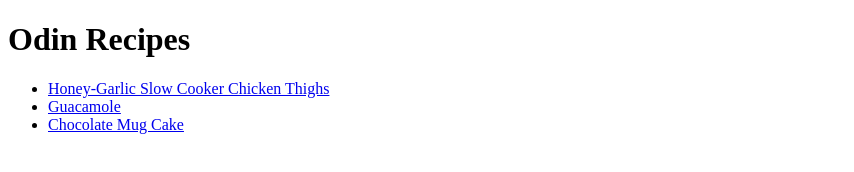
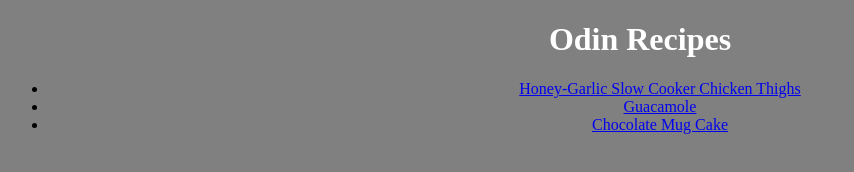
Before and after one commit to bard0n/odin-recipes, a plain HTML site: page index.html in a window 1280 px wide. Shown: the whole page, without its empty margins (0-854 px from the left). Drawn offline with Linux system fonts and the light colour scheme.

Commit message:
Start adding css to pages

```diff
--- a/index.html
+++ b/index.html
@@ -5,13 +5,14 @@
     <meta http-equiv="X-UA-Compatible" content="IE=edge">
     <meta name="viewport" content="width=device-width, initial-scale=1.0">
     <title>Odin Recipes</title>
+    <link rel="stylesheet" href="style.css">
 </head>
-<body>
-    <h1>Odin Recipes</h1>
+<body class="page">
+    <h1 class="title">Odin Recipes</h1>
         <ul>
-            <li><a href="recipes/honey-garlic-slow-cooker-chicken-thighs.html">Honey-Garlic Slow Cooker Chicken Thighs</a></li>
-            <li><a href="recipes/guacamole.html">Guacamole</a></li>
-            <li><a href="recipes/chocolate-mug-cake.html">Chocolate Mug Cake</a></li>
+            <li class="link"><a href="recipes/honey-garlic-slow-cooker-chicken-thighs.html">Honey-Garlic Slow Cooker Chicken Thighs</a></li>
+            <li class="link"><a href="recipes/guacamole.html">Guacamole</a></li>
+            <li class="link"><a href="recipes/chocolate-mug-cake.html">Chocolate Mug Cake</a></li>
         </ul>
 
 </body>
--- /dev/null
+++ b/style.css
@@ -0,0 +1,12 @@
+.title {
+    color: white;
+    text-align: center;
+}
+
+.page {
+    background-color: grey;
+}
+
+.link {
+    text-align: center;
+}
```
Also changed, not shown: recipes/chocolate-mug-cake.html (+1 -0 lines), recipes/guacamole.html (+1 -0 lines), recipes/honey-garlic-slow-cooker-chicken-thighs.html (+1 -0 lines).
